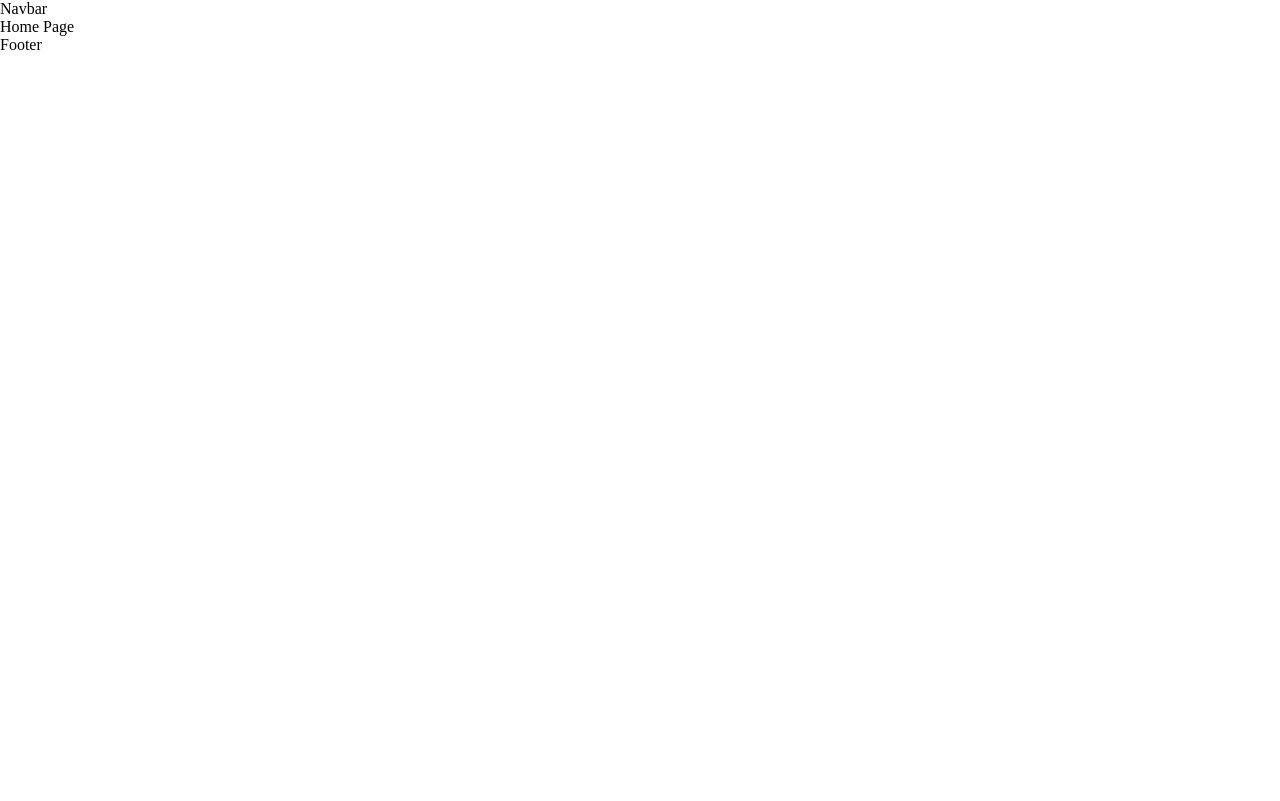
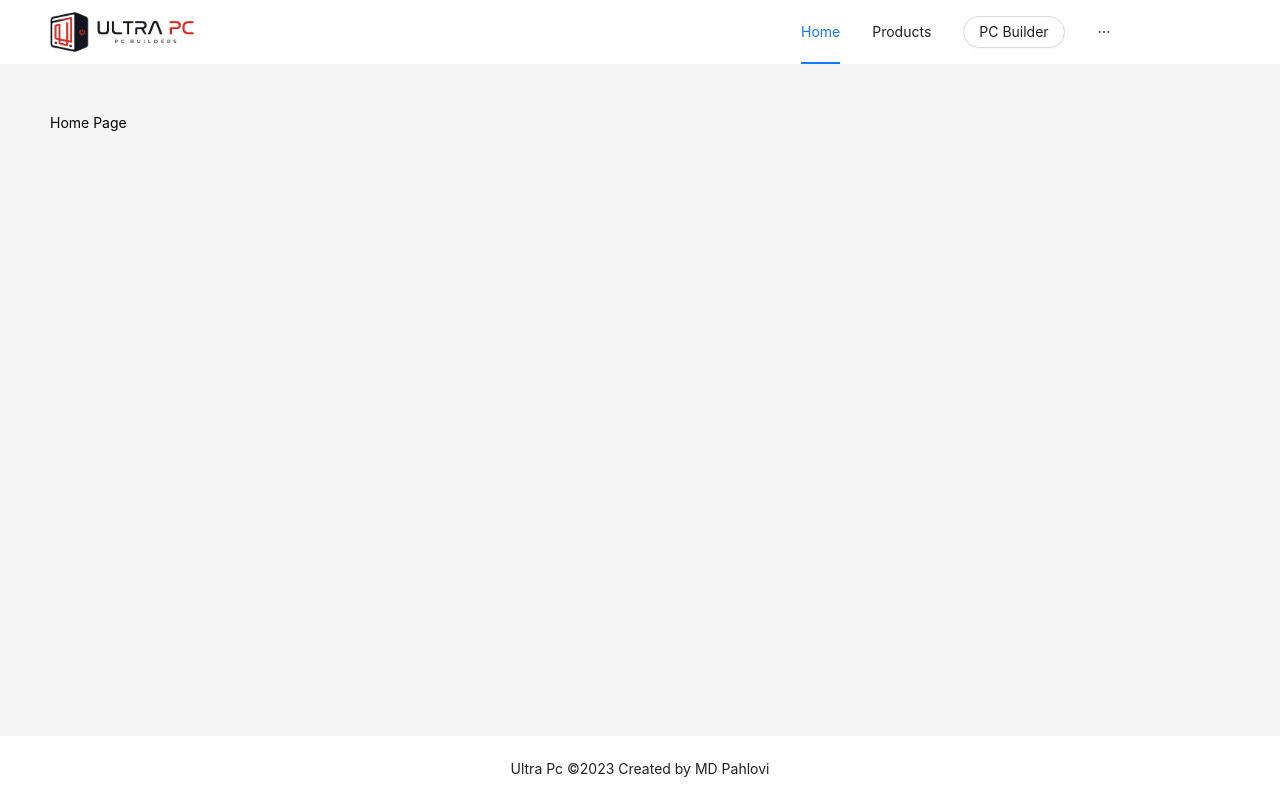
Before and after one commit to mdpahlovi/ultra-pc, a Next.js app: page / in a window 1280 px wide. Built offline with nearby package versions, Linux system fonts and the light colour scheme.

Commit message:
[Done] Navbar & Footer

```diff
--- /dev/null
+++ b/layouts/Layout.module.css
@@ -0,0 +1,31 @@
+.header {
+    position: sticky;
+    top: 0;
+    background-color: white;
+}
+
+.main {
+    padding: 50px;
+}
+
+.footer {
+    text-align: center;
+    background-color: white;
+}
+
+.toggleBtn {
+    display: block;
+}
+.menuItems {
+    display: none;
+}
+
+@media only screen and (min-width: 992px) {
+    .toggleBtn {
+        display: none;
+    }
+    .menuItems {
+        width: 445px;
+        display: block;
+    }
+}
--- a/layouts/Main.tsx
+++ b/layouts/Main.tsx
@@ -1,7 +1,12 @@
 import Head from "next/head";
-import type { ReactNode } from "react";
+import { Layout } from "antd";
+import Navbar from "./Navbar";
+import type { MainProps } from "@/types";
+import styles from "./Layout.module.css";
 
-export default function Main({ children, title }: { children: ReactNode; title: string }) {
+const { Header, Footer } = Layout;
+
+export default function Main({ title, className, children }: MainProps) {
     return (
         <>
             <Head>
@@ -10,9 +15,13 @@ export default function Main({ children, title }: { children: ReactNode; title:
                 <meta name="viewport" content="width=device-width, initial-scale=1" />
                 <link rel="icon" href="/favicon.ico" />
             </Head>
-            <div>Navbar</div>
-            {children}
-            <div>Footer</div>
+            <Layout>
+                <Header className={styles.header}>
+                    <Navbar />
+                </Header>
+                <main className={className}>{children}</main>
+                <Footer className={styles.footer}>Ultra Pc ©2023 Created by MD Pahlovi</Footer>
+            </Layout>
         </>
     );
 }
--- /dev/null
+++ b/layouts/MenuItems.tsx
@@ -0,0 +1,46 @@
+import Link from "next/link";
+import { useRouter } from "next/router";
+import { Menu, Button, type MenuProps } from "antd";
+
+const navLink = (href: string, text: string) => {
+    return { key: href, label: <Link href={href}>{text}</Link> };
+};
+
+export default function MenuItems({ vertical }: { vertical?: boolean }) {
+    const { pathname } = useRouter();
+
+    const items: MenuProps["items"] = [
+        navLink("/", "Home"),
+        {
+            key: "/products",
+            label: "Products",
+            children: [
+                navLink("/products/cup", "CPU / Processor"),
+                navLink("/products/motherboard", "Motherboard"),
+                navLink("/products/ram", "RAM"),
+                navLink("/products/power-supply-unit", "Power Supply Unit"),
+                navLink("/products/storage-device", "Storage Device"),
+                navLink("/products/monitor", "Monitor"),
+                navLink("/products/others", "Others"),
+            ],
+        },
+        {
+            key: "/pc-builder",
+            label: (
+                <Link href="/pc-builder">
+                    <Button shape="round">PC Builder</Button>
+                </Link>
+            ),
+        },
+        {
+            key: "/login",
+            label: (
+                <Link href="/login">
+                    <Button shape="round">Login / Signup</Button>
+                </Link>
+            ),
+        },
+    ];
+
+    return <Menu mode={vertical ? "vertical" : "horizontal"} selectedKeys={[pathname]} items={items} />;
+}
--- /dev/null
+++ b/layouts/Navbar.tsx
@@ -0,0 +1,27 @@
+import Image from "next/image";
+import { useState } from "react";
+import { Button, Drawer, Row } from "antd";
+import { MenuOutlined } from "@ant-design/icons";
+import MenuItems from "./MenuItems";
+import styles from "./Layout.module.css";
+
+export default function Navbar() {
+    const [open, setOpen] = useState(false);
+
+    return (
+        <>
+            <Row justify="space-between" align="middle">
+                <Image src="/logo.png" alt="" width={144} height={40} />
+                <div className={styles.menuItems}>
+                    <MenuItems />
+                </div>
+                <Button shape="circle" size="large" onClick={() => setOpen(true)} className={styles.toggleBtn}>
+                    <MenuOutlined />
+                </Button>
+            </Row>
+            <Drawer title="Menu" placement="right" open={open} onClose={() => setOpen(false)}>
+                <MenuItems vertical />
+            </Drawer>
+        </>
+    );
+}
--- a/package.json
+++ b/package.json
@@ -9,6 +9,7 @@
         "lint": "next lint"
     },
     "dependencies": {
+        "antd": "^5.7.3",
         "next": "13.4.12",
         "next-auth": "^4.22.3",
         "react": "18.2.0",
--- a/pages/index.tsx
+++ b/pages/index.tsx
@@ -6,5 +6,9 @@ export default function Home() {
 }
 
 Home.getLayout = function getLayout(page: ReactElement) {
-    return <Main title="Ultra Pc | Pc Builders">{page}</Main>;
+    return (
+        <Main title="Ultra Pc | Pc Builders" className="">
+            {page}
+        </Main>
+    );
 };
--- a/styles/globals.css
+++ b/styles/globals.css
@@ -3,3 +3,12 @@
     border: 0;
     padding: 0;
 }
+
+main {
+    padding: 50px;
+    min-height: calc(100vh - 128px);
+}
+
+.ant-menu-horizontal {
+    border-bottom: none;
+}
--- a/types/index.ts
+++ b/types/index.ts
@@ -4,3 +4,9 @@ import type { ReactElement, ReactNode } from "react";
 export type NextPageWithLayout<P = {}, IP = P> = NextPage<P, IP> & {
     getLayout?: (page: ReactElement) => ReactNode;
 };
+
+export interface MainProps {
+    title: string;
+    className: string;
+    children: ReactNode;
+}
```
Also changed, not shown: public/logo.png, 1 other file (tests, documents, lock files or other folders).
